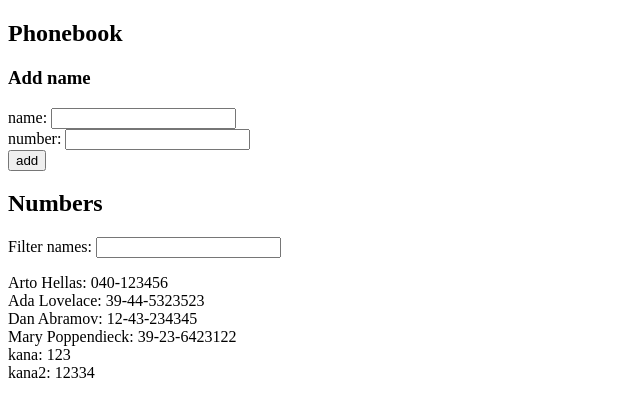
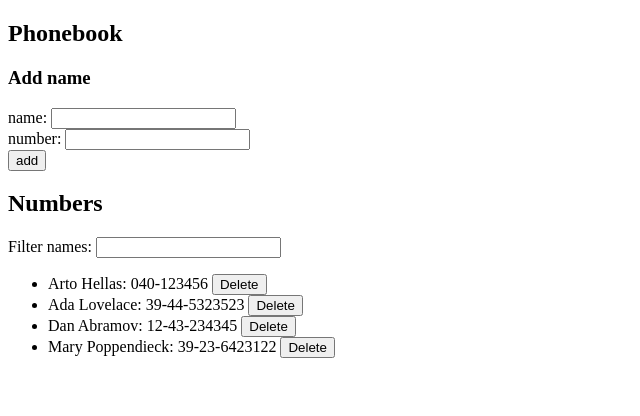
Before and after one commit to roosakyl/fullstack-open, a React (Vite) app in the folder osa2/puhelinluettelo/: page / in a window 1280 px wide. Shown: the top 416 px of the page, without its empty margins (0-640 px from the left). Built offline with nearby package versions, Linux system fonts and the light colour scheme; data requests are answered from the project's data file.

Commit message:
Tehtävä 2.14 valmiiksi

```diff
--- a/osa2/puhelinluettelo/db.json
+++ b/osa2/puhelinluettelo/db.json
@@ -19,16 +19,6 @@
       "name": "Mary Poppendieck",
       "number": "39-23-6423122",
       "id": "4"
-    },
-    {
-      "id": "6310",
-      "name": "kana",
-      "number": "123"
-    },
-    {
-      "id": "e9a3",
-      "name": "kana2",
-      "number": "12334"
     }
   ]
 }
--- a/osa2/puhelinluettelo/src/App.jsx
+++ b/osa2/puhelinluettelo/src/App.jsx
@@ -34,6 +34,23 @@ const App = () => {
    setFilter(event.target.value)
   }
 
+  const deletePerson = (event) => {
+    event.preventDefault();
+    //get the person object that we want to delete
+    const person = persons.find((p) => p.id === event.target.value)
+    if (window.confirm(`Delete ${person.name}?`)) {
+      personService
+        .deletePerson(person.id)
+        .then(() => personService.getAll())
+        .then(response => {
+          setPersons(response.data)
+      })
+      .catch (error => {
+        console.error("Error: ", error)
+      })
+    }
+  }
+
   const addName = (event) => {
     event.preventDefault();
     const newPerson = {name: newName, number: newNumber}
@@ -45,6 +62,7 @@ const App = () => {
     personService
       .create(newPerson)
       .then(response => {
+        console.log(response.data)
         setPersons(persons.concat(response.data))
       })
     }
@@ -57,7 +75,7 @@ const App = () => {
       <PersonForm addName={addName} handleNameChange={handleNameChange} handleNumberChange={handleNumberChange} />
       <h2>Numbers</h2>
       <Filter filter={filter} handler={handleFilterChange} />
-      <Persons persons={persons} filter={filter} />
+      <Persons persons={persons} filter={filter} deletePerson={deletePerson} />
 
     </div>
   )
--- a/osa2/puhelinluettelo/src/components/Person.jsx
+++ /dev/null
@@ -1,7 +0,0 @@
-const Person = ({person}) => {
-    return (
-      <div>{person.name}: {person.number}</div>
-    )
-  }
-
-export default Person
--- a/osa2/puhelinluettelo/src/components/Persons.jsx
+++ b/osa2/puhelinluettelo/src/components/Persons.jsx
@@ -1,14 +1,14 @@
-import Person from './Person'
-
-const Persons = ({persons, filter}) => {
+const Persons = ({persons, filter, deletePerson}) => {
 
     persons = filter === '' ? persons : persons.filter((person) => person.name.toLowerCase().includes(filter.toLowerCase()))
 
     return (
         <div>
+            <ul>
             {persons.map((person) =>
-                <Person key={person.name} person={person} />
+                <li key={person.id}>{person.name}: {person.number} <button value={person.id} onClick={deletePerson}>Delete</button></li>
             )}
+            </ul>
         </div>
     )
 }
--- a/osa2/puhelinluettelo/src/services/persons.js
+++ b/osa2/puhelinluettelo/src/services/persons.js
@@ -9,4 +9,8 @@ const create = newPerson => {
     return axios.post(baseUrl, newPerson)
 }
 
-export default { getAll, create }
+const deletePerson = id => {
+    return axios.delete(baseUrl + '/' + id)
+}
+
+export default { getAll, create, deletePerson }
```
